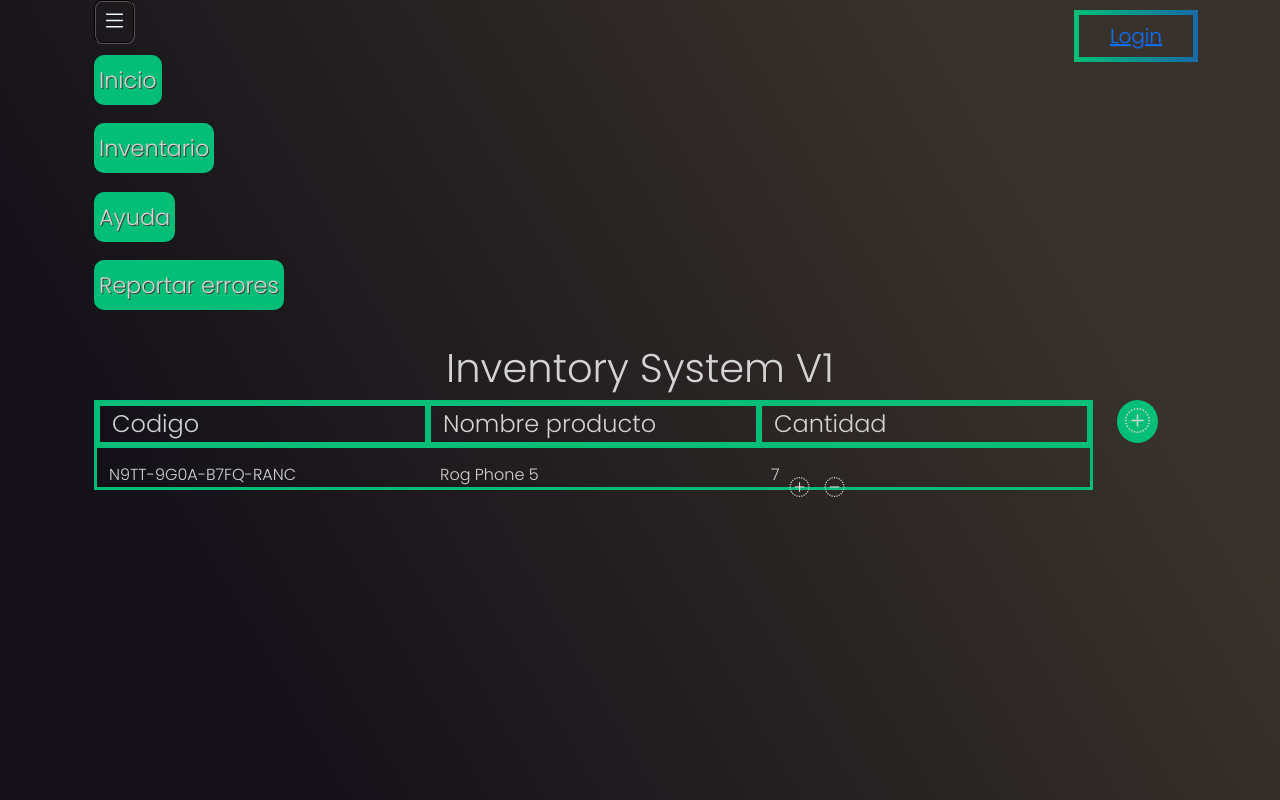
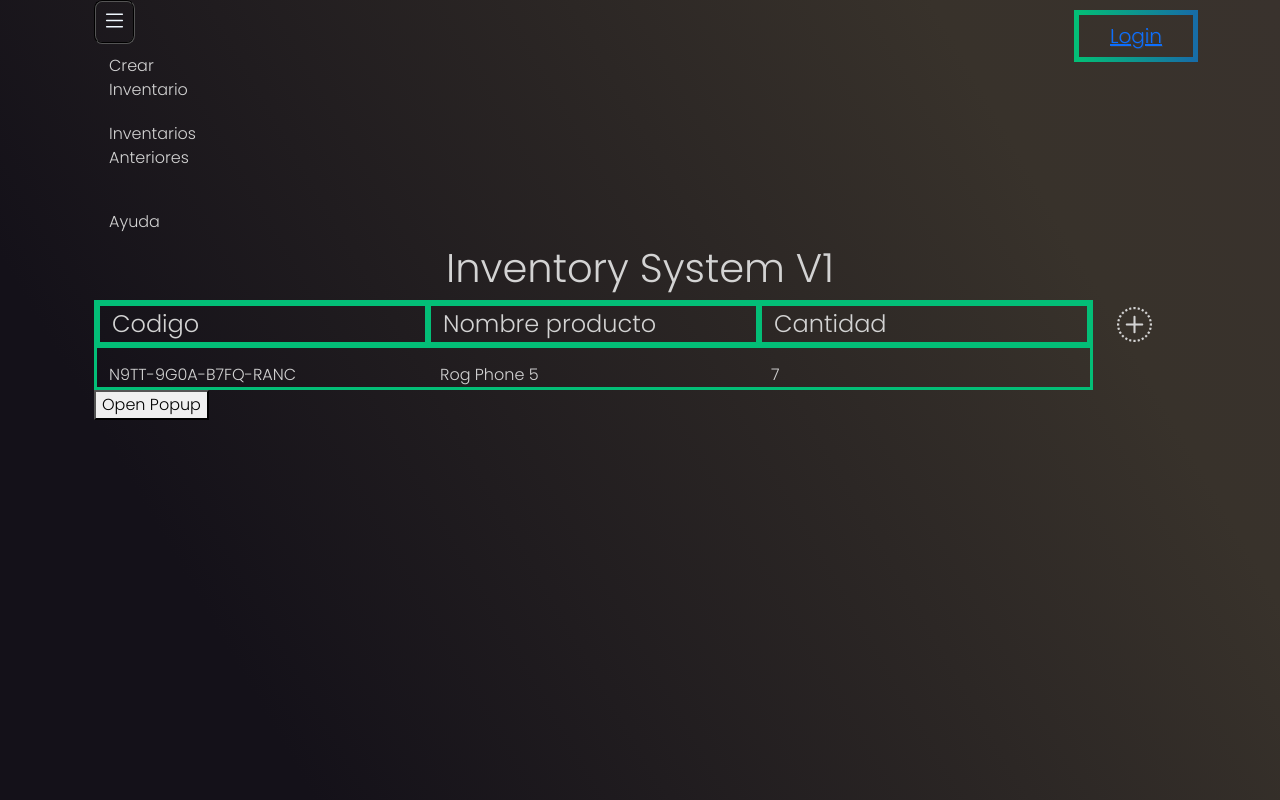
Before and after one commit to AeroreHighwind/InventorySystem, an Angular app: page / in a window 1280 px wide. Built offline with nearby package versions, Linux system fonts and the light colour scheme.

Commit message:
table component, major visual changes

```diff
--- a/src/app/app.module.ts
+++ b/src/app/app.module.ts
@@ -6,6 +6,8 @@ import { AppComponent } from './app.component';
 import { HomeComponent } from './components/home/home.component';
 import { LoginComponent } from './components/login/login.component';
 import { NavBarComponent } from './components/nav-bar/nav-bar.component';
+import { TableComponent } from './components/table/table.component';
+import { HelpComponent } from './components/help/help.component';
 
 @NgModule({
   declarations: [
@@ -13,6 +15,8 @@ import { NavBarComponent } from './components/nav-bar/nav-bar.component';
     HomeComponent,
     LoginComponent,
     NavBarComponent,
+    TableComponent,
+    HelpComponent,
   ],
   imports: [
     BrowserModule,
--- /dev/null
+++ b/src/app/components/help/help.component.css
@@ -0,0 +1,49 @@
+#popup-overlay {
+  position: fixed;
+  top: 0;
+  left: 0;
+  right: 0;
+  bottom: 0;
+  background-color: rgba(0, 0, 0, 0.5);
+  display: none;
+  z-index: 999;
+}
+
+#popup {
+  position: absolute;
+  top: 50%;
+  left: 50%;
+  transform: translate(-50%, -50%);
+  background-color: var(--main-color);
+  padding: 20px;
+  max-width: 80%;
+  max-height: 80%;
+  overflow-y: auto;
+  text-align: center;
+}
+
+#popup h2 {
+  margin-top: 0;
+}
+
+#popup p {
+  margin-bottom: 10px;
+}
+
+#popup ol {
+  margin: 0;
+  padding-left: 20px;
+  text-align: left;
+}
+
+#popup button {
+  margin-top: 20px;
+}
+
+#popup button:focus {
+  outline: none;
+}
+
+#popup-overlay.show {
+  display: block;
+}
--- /dev/null
+++ b/src/app/components/help/help.component.html
@@ -0,0 +1,13 @@
+<button id="open-popup">Open Popup</button>
+<div id="popup-overlay">
+  <div id="popup">
+    <h2>Instructions</h2>
+    <p>Follow these steps:</p>
+    <ol>
+      <li>Step 1</li>
+      <li>Step 2</li>
+      <li>Step 3</li>
+    </ol>
+    <button id="close-popup">Close</button>
+  </div>
+</div>
--- /dev/null
+++ b/src/app/components/help/help.component.ts
@@ -0,0 +1,26 @@
+import { Component, OnInit, ViewChild, ElementRef } from '@angular/core';
+
+@Component({
+  selector: 'app-help',
+  templateUrl: './help.component.html',
+  styleUrls: ['./help.component.css']
+})
+export class HelpComponent implements OnInit {
+
+  constructor() { }
+
+  ngOnInit(): void {
+    const openButton = document.getElementById('open-popup');
+const closeButton = document.getElementById('close-popup');
+const popupOverlay = document.getElementById('popup-overlay');
+
+openButton.addEventListener('click', function() {
+  popupOverlay.classList.add('show');
+});
+
+closeButton.addEventListener('click', function() {
+  popupOverlay.classList.remove('show');
+});
+  }
+
+}
--- a/src/app/components/home/home.component.css
+++ b/src/app/components/home/home.component.css
@@ -28,48 +28,3 @@ h1{
 }
 
 /*Table*/
-.product-grid, .table-names, .table-name{
-    border-style: solid;
-    border-color: var(--secondary-color);
-}
-.table-names{
-    font-size: 1.5rem;
-    margin-bottom: 15px;
-    border-top: 0;
-    border-left: 0;
-    border-right: 0;
-}
-.add-container{
-    position: relative;
-    background-color: red;
-}
-.icon-container{
-    position: absolute;
-    left: 0;
-    padding: 3px 8px 3px 8px;
-    font-size: 25px;
-    background-color: var(--secondary-color);
-    border-radius: 100%;
-}
-
-.button-container{
-    position: absolute;
-    display: inline-block;
-    max-height: 35px;
-}
-.button-container button{
-    width: 35px;
-    height: 35px;
-    padding: 10px;
-    color: var(--text-color);
-    font-size: 20px;
-    border: 0;
-    background-color: transparent;
-    transition: .1s;
-}
-.button-container button:hover{
-    width: 35px;
-    height: 35px;
-    color: var(--secondary-color-color);
-    font-size: 22px;
-}
--- a/src/app/components/home/home.component.html
+++ b/src/app/components/home/home.component.html
@@ -6,54 +6,8 @@
   <div class="layout container">
 
     <h1>Inventory System V1</h1>
-
-    <div class="row">
-
-      <div class="col-11">
-        <div class="container product-grid">
-          <!--Table names-->
-          <div class="row table-names">
-            <div class="col-sm table-name">
-              Codigo
-            </div>
-            <div class="col-sm table-name">
-              Nombre producto
-            </div>
-            <div class="col-sm table-name">
-              Cantidad
-            </div>
-          </div>
-          <!--Table names-->
-          <!--For each Items-->
-          <div class="row">
-            <div class="col-sm">
-              N9TT-9G0A-B7FQ-RANC
-            </div>
-            <div class="col-sm">
-              Rog Phone 5
-            </div>
-            <div class="col-sm">
-              <span class="value-container">
-                7
-              </span>
-              <span class="button-container">
-                <button><i class="bi bi-plus-circle-dotted"></i></button>
-                <button><i class="bi bi-dash-circle-dotted"></i></button>
-              </span>
-            </div>
-          </div>
-          <!--For each Items-->
-        </div>
-      </div>
-      <!--Add button-->
-      <div class="col-1">
-        <div class="add-container" role="button">
-          <span class="icon-container">
-            <i class="bi bi-plus-circle-dotted"></i>
-          </span>
-        </div>
-      </div>
-    </div>
+<app-table></app-table>
+<app-help></app-help>
 
   </div>
 
--- a/src/app/components/nav-bar/nav-bar.component.css
+++ b/src/app/components/nav-bar/nav-bar.component.css
@@ -1,37 +1,30 @@
-.navBar{
-    font-size: 1.4rem;
-}
+#navUL {
+    list-style: none;
+    padding: 0;
+    margin: 0;
+  }
 
-.navBar ul{
-    display: flex;
-    flex-direction: column;
-    list-style: none;
-    width: 13rem;
-    padding-left: 0;
-    margin-top: 10px;
-    margin-left: 0;
-    text-align: left;
-}
-.navBar li{
-    margin-top: 10px;
-    margin-bottom: 25px;
-    justify-content: center;
-}
-.navBar a{
+  #navUL li {
+    display: block;
+    max-width: 150px;
+  }
+
+  #navUL li a {
+    display: block;
+    padding: 10px 15px;
+    text-decoration: none;
+    font-weight: 500;
     color: var(--text-color);
-    font-weight: 500;
-    text-shadow: 1px 1px 0px #3d3d3d;
-    text-decoration: none;
-    text-align: left;
-    padding: 9px 5px 9px 5px;
-    margin-bottom: 20px;
-    border-radius: 10px;
+    transition: .3s;
+  }
+
+  #navUL li a:hover {
     background-color: var(--secondary-color);
-}
-.navBar a:hover{
-    background-color: rgb(22, 141, 82);
-    padding: 15px 10px 15px 10px;
-}
+    font-weight: 800;
+    text-shadow: 0px 4px 3px rgba(0,0,0,0.4),
+             0px 8px 13px rgba(0,0,0,0.1),
+             0px 18px 23px rgba(0,0,0,0.1);
+  }
 .menu{
     font-size: 25px;
     color: aliceblue;
--- a/src/app/components/nav-bar/nav-bar.component.html
+++ b/src/app/components/nav-bar/nav-bar.component.html
@@ -6,16 +6,16 @@
     </button>
     <ul id="navUL">
       <li>
-        <a href="#">Inicio</a>
+        <span><a href="#">Crear Inventario</a></span>
       </li>
       <li>
-        <a href="#">Inventario</a>
+        <span><a href="#">Inventarios <br> Anteriores </a></span>
       </li>
       <li>
-        <a href="#">Ayuda</a>
+        <span><a href="#"></a></span>
       </li>
       <li>
-        <a href="#">Reportar errores</a>
+        <span><a href="#">Ayuda</a></span>
       </li>
     </ul>
   </div>
--- a/src/app/components/nav-bar/nav-bar.component.ts
+++ b/src/app/components/nav-bar/nav-bar.component.ts
@@ -10,6 +10,7 @@ export class NavBarComponent implements OnInit {
   constructor() { }
 
   ngOnInit(): void {
+    //this.hide();
   }
 
   menuClick():void{
@@ -27,9 +28,10 @@ export class NavBarComponent implements OnInit {
        ,500);
 
       }
-
-
-
   }
 
+  hide():void{
+    const navUl = document.getElementById('navUL');
+    navUl.style.display='none';
+  }
 }
--- /dev/null
+++ b/src/app/components/table/table.component.css
@@ -0,0 +1,27 @@
+.product-grid, .table-names, .table-name{
+    border-style: solid;
+    border-color: var(--secondary-color);
+}
+.table-names{
+    font-size: 1.5rem;
+    margin-bottom: 15px;
+    border-top: 0;
+    border-left: 0;
+    border-right: 0;
+}
+.add-container{
+    position: relative;
+}
+.icon-container{
+    position: absolute;
+    max-height: 0px;
+    left: 0;
+    font-size: 35px;
+    color: var(--text-color);
+    transition: .3s;
+}
+.icon-container:hover{
+
+    font-size: 40px;
+    color: var(--secondary-color);;
+}
--- /dev/null
+++ b/src/app/components/table/table.component.html
@@ -0,0 +1,41 @@
+<div class="row">
+
+      <div class="col-11">
+        <div class="container product-grid">
+          <!--Table names-->
+          <div class="row table-names">
+            <div class="col-sm table-name">
+              Codigo
+            </div>
+            <div class="col-sm table-name">
+              Nombre producto
+            </div>
+            <div class="col-sm table-name">
+              Cantidad
+            </div>
+          </div>
+          <!--Table names-->
+          <!--For each Items-->
+          <div class="row">
+            <div class="col-sm">
+              N9TT-9G0A-B7FQ-RANC
+            </div>
+            <div class="col-sm">
+              Rog Phone 5
+            </div>
+            <div class="col-sm">
+                7
+            </div>
+          </div>
+          <!--For each Items-->
+        </div>
+      </div>
+      <!--Add button-->
+      <div class="col-1">
+        <div class="add-container" role="button">
+          <span class="icon-container">
+            <i class="bi bi-plus-circle-dotted"></i>
+          </span>
+        </div>
+      </div>
+    </div>
--- /dev/null
+++ b/src/app/components/table/table.component.ts
@@ -0,0 +1,15 @@
+import { Component, OnInit } from '@angular/core';
+
+@Component({
+  selector: 'app-table',
+  templateUrl: './table.component.html',
+  styleUrls: ['./table.component.css']
+})
+export class TableComponent implements OnInit {
+
+  constructor() { }
+
+  ngOnInit(): void {
+  }
+
+}
```
